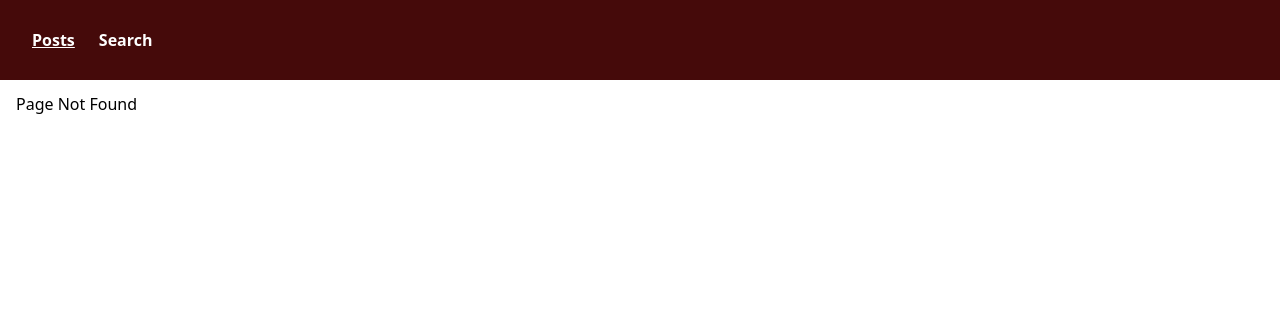
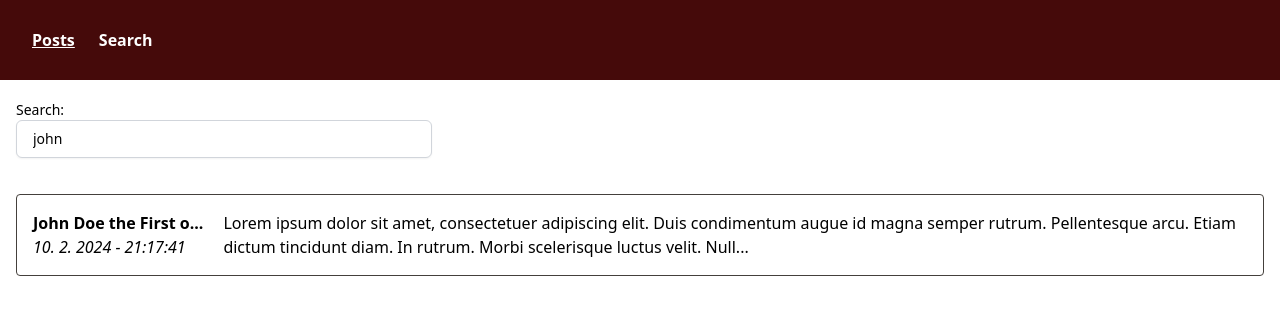
Before and after one commit to PetrGrabovsky/post-board, a Next.js app: page /search in a window 1280 px wide. Before the commit this address had no page. Shown: the top 314 px of the page. Built offline with nearby package versions, Linux system fonts and the light colour scheme.

Commit message:
feat: Vytvoř prototyp stránky 'Search'
- Implementuj základní rozvržení vyhledávací stránky ve složce 'search/page.tsx'

```diff
--- /dev/null
+++ b/src/app/search/page.tsx
@@ -0,0 +1,60 @@
+import clsx from 'clsx';
+import { FC } from 'react';
+
+const Search: FC = () => {
+  return (
+    <>
+      <div className='w-1/3'>
+        <div className='mt-2'>
+          <form>
+            <label className='mb-2 block text-sm font-medium' htmlFor='search'>
+              Search:
+              <input
+                className={clsx(
+                  'w-full rounded-md border border-gray-300 px-4 py-2 shadow-sm',
+                  'focus:border-indigo-500 focus:outline-none focus:ring-indigo-500',
+                )}
+                defaultValue='john'
+                id='search'
+                name='search'
+                placeholder='Search...'
+                type='text'
+              />
+            </label>
+          </form>
+        </div>
+      </div>
+      <section className='space-y-4'>
+        <ul>
+          <li>
+            <div
+              className={clsx(
+                'my-3 flex items-start justify-between gap-5 rounded border border-stone-700 p-4',
+              )}
+            >
+              <div className='flex-none'>
+                <div className='flex-row'>
+                  <div>
+                    <strong>John Doe the First o...</strong>
+                  </div>
+                  <div>
+                    <em>10. 2. 2024 - 21:17:41</em>
+                  </div>
+                </div>
+              </div>
+              <div className='flex-1'>
+                <p className='overflow-hidden text-ellipsis'>
+                  Lorem ipsum dolor sit amet, consectetuer adipiscing elit. Duis condimentum augue
+                  id magna semper rutrum. Pellentesque arcu. Etiam dictum tincidunt diam. In rutrum.
+                  Morbi scelerisque luctus velit. Null...
+                </p>
+              </div>
+            </div>
+          </li>
+        </ul>
+      </section>
+    </>
+  );
+};
+
+export default Search;
```
